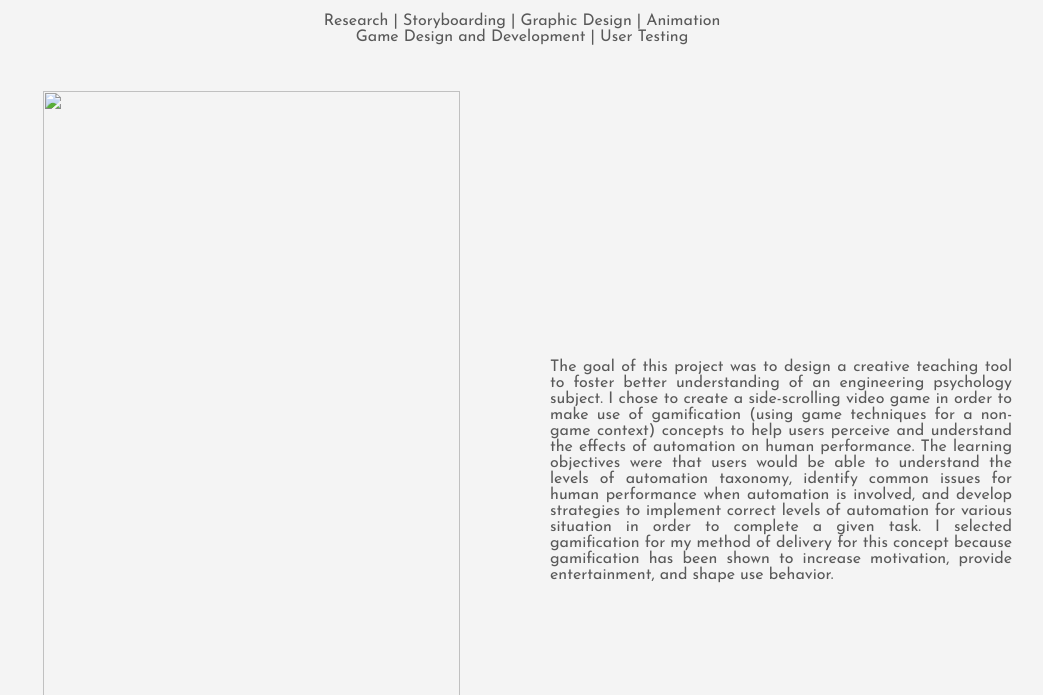
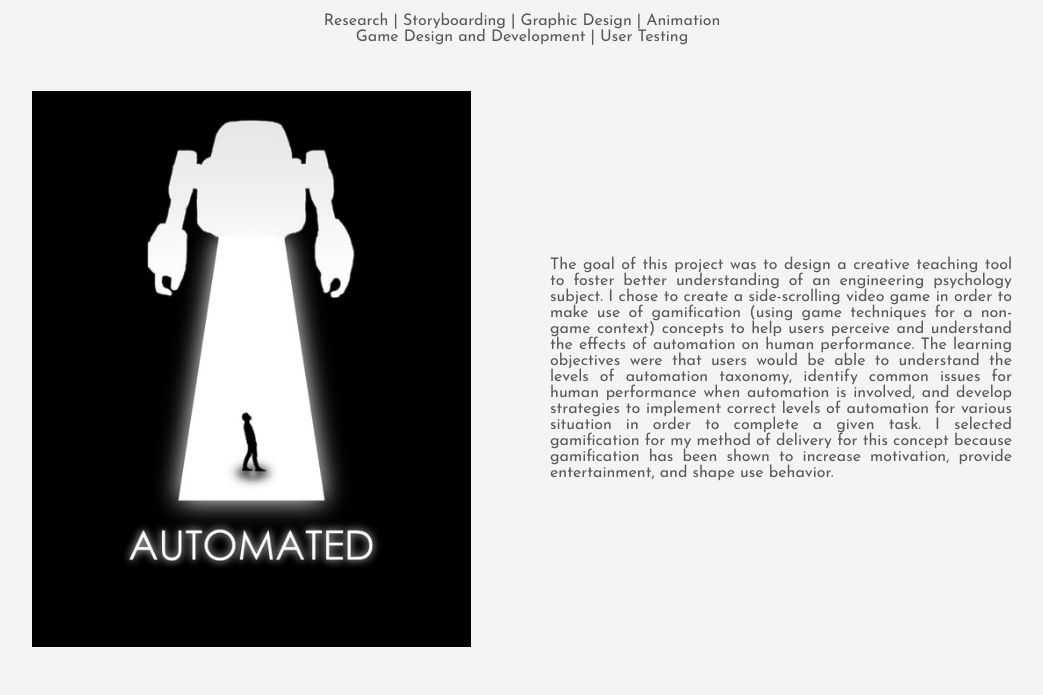
Before and after one commit to hestermn/hestermn.github.io, a plain HTML site: page projects/automated.html in a window 1280 px wide. Shown: the part 495-1190 px from the top of the page, without its empty margins (118-1161 px from the left). Drawn offline with Linux system fonts and the light colour scheme.

Commit message:
Fixed image lingk

```diff
--- a/projects/automated.html
+++ b/projects/automated.html
@@ -35,8 +35,8 @@
             </div>
             <div id="weather">
                 <div id="motosubdiv">
-                    <a href="../img/projects/automated/title.png" data-lightbox="design">
-                        <img class="design-image" src="../img/projects/automated/title.png">
+                    <a href="../img/projects/automated/title.jpg" data-lightbox="design">
+                        <img class="design-image" src="../img/projects/automated/title.jpg">
                     </a>
                 </div>
                 <div id="motosubdiv">
```
